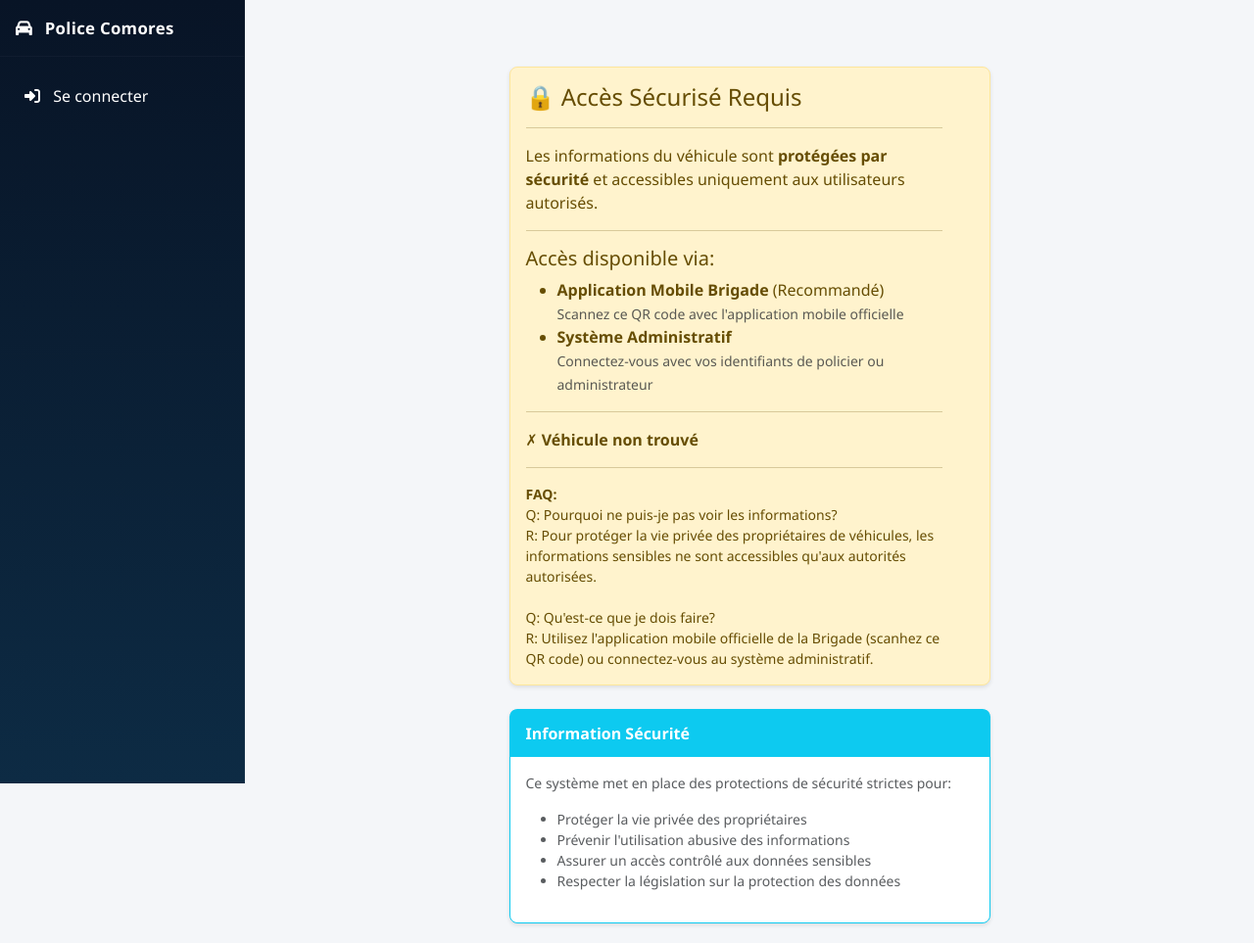
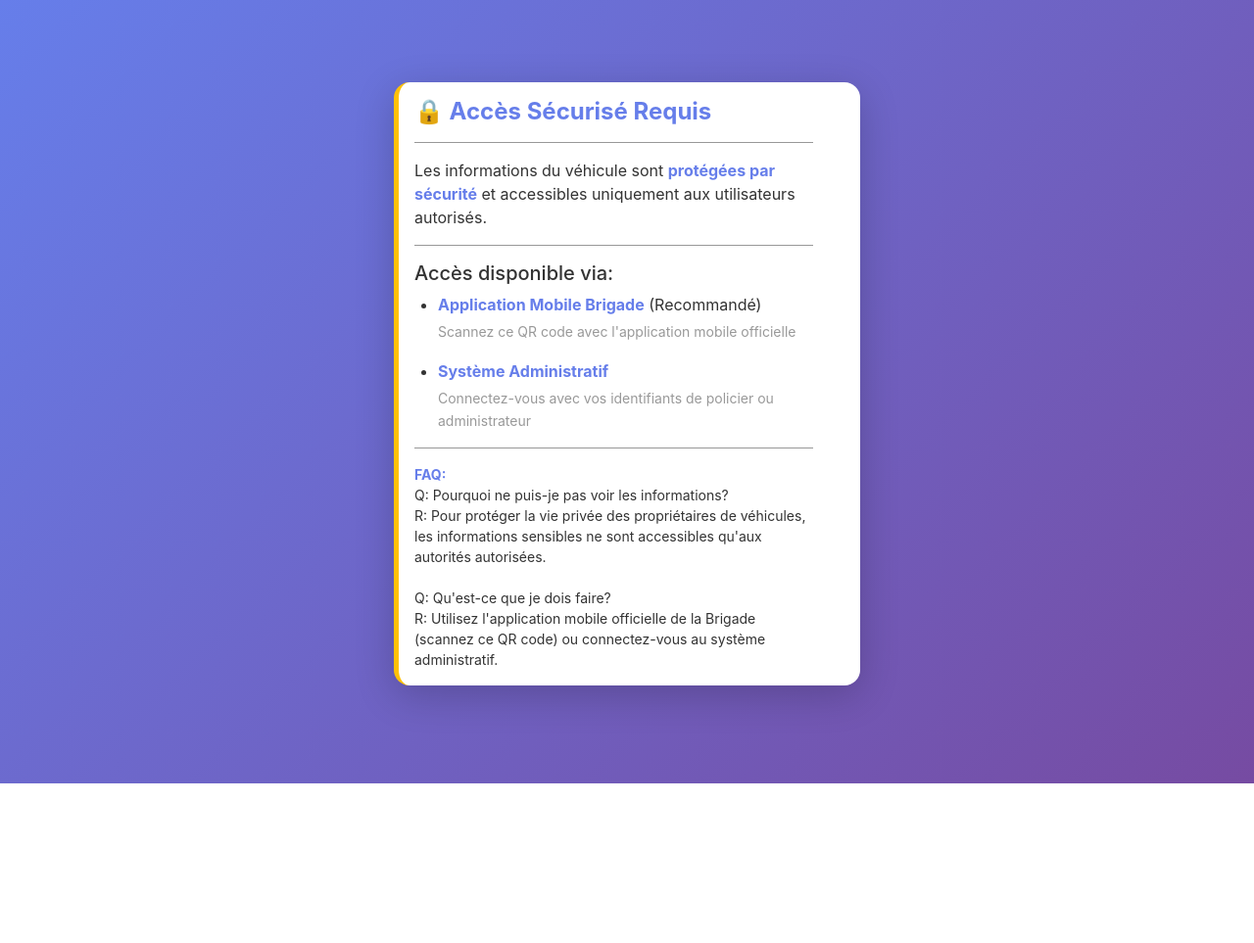
Before and after one commit to smarttechnology-km/brigade-mobile, a Flask app: template app/templates/track_secure.html in a window 1280 px wide. Shown: the whole page at 98% size. After the commit the page ends 800 px from the top, so only its background shows below. Run offline with Flask 3, Linux system fonts and the light colour scheme; the template is opened without the code that fills it, so the values that code supplies are empty; some libraries are stand-ins or nearby versions.

Commit message:
Add files via upload

```diff
--- a/app/templates/track_secure.html
+++ b/app/templates/track_secure.html
@@ -1,11 +1,81 @@
-{% extends "base.html" %}
-
-{% block title %}Accès Sécurisé - Suivi Véhicule{% endblock %}
-
-{% block content %}
-<div class="container mt-5">
-    <div class="row justify-content-center">
-        <div class="col-md-6">
+<!DOCTYPE html>
+<html lang="fr">
+<head>
+    <meta charset="UTF-8">
+    <meta name="viewport" content="width=device-width, initial-scale=1.0">
+    <title>Accès Sécurisé - Suivi Véhicule</title>
+    <link href="https://cdn.jsdelivr.net/npm/bootstrap@5.3.0/dist/css/bootstrap.min.css" rel="stylesheet">
+    <style>
+        body {
+            background: linear-gradient(135deg, #667eea 0%, #764ba2 100%);
+            min-height: 100vh;
+            display: flex;
+            align-items: center;
+            justify-content: center;
+            margin: 0;
+            padding: 20px;
+            font-family: -apple-system, BlinkMacSystemFont, 'Segoe UI', 'Roboto', 'Oxygen', 'Ubuntu', 'Cantarell', sans-serif;
+        }
+        .container {
+            max-width: 500px;
+        }
+        .alert {
+            border-radius: 16px;
+            border: none;
+            box-shadow: 0 10px 40px rgba(0,0,0,0.2);
+            background-color: #fff;
+            color: #333;
+        }
+        .alert-warning {
+            border-left: 5px solid #ffc107;
+        }
+        .alert-heading {
+            color: #667eea;
+            font-weight: 700;
+            font-size: 1.5rem;
+            margin-bottom: 1rem;
+        }
+        .card {
+            border-radius: 16px;
+            border: none;
+            box-shadow: 0 10px 40px rgba(0,0,0,0.2);
+            margin-top: 1.5rem;
+        }
+        .card-header {
+            background: linear-gradient(135deg, #667eea 0%, #764ba2 100%);
+            color: white;
+            border-radius: 16px 16px 0 0;
+            border: none;
+            padding: 1.5rem;
+            font-weight: 600;
+        }
+        .card-body {
+            padding: 1.5rem;
+        }
+        ul {
+            margin-bottom: 1rem;
+            padding-left: 1.5rem;
+        }
+        li {
+            margin-bottom: 1rem;
+            line-height: 1.6;
+        }
+        strong {
+            color: #667eea;
+        }
+        small {
+            color: #999;
+            display: block;
+            margin-top: 0.25rem;
+        }
+        hr {
+            background-color: #e0e0e0;
+            opacity: 0.5;
+        }
+    </style>
+</head>
+<body>
+    <div class="container">
         <div class="alert alert-warning alert-dismissible fade show" role="alert">
             <h4 class="alert-heading">🔒 Accès Sécurisé Requis</h4>
             <hr>
@@ -19,28 +89,14 @@
                 <li>
                     <strong>Application Mobile Brigade</strong> (Recommandé)
                     <br>
-                        <small class="text-muted">Scannez ce QR code avec l'application mobile officielle</small>
+                    <small>Scannez ce QR code avec l'application mobile officielle</small>
                 </li>
                 <li>
                     <strong>Système Administratif</strong>
                     <br>
-                        <small class="text-muted">Connectez-vous avec vos identifiants de policier ou administrateur</small>
+                    <small>Connectez-vous avec vos identifiants de policier ou administrateur</small>
                 </li>
             </ul>
-
-                <hr>
-
-                <div class="mt-3">
-                    {% if vehicle_found %}
-                        <p class="mb-2">
-                            <strong>✓ Véhicule valide trouvé</strong>
-                        </p>
-                    {% else %}
-                        <p class="mb-2">
-                            <strong>✗ Véhicule non trouvé</strong>
-                        </p>
-                    {% endif %}
-                </div>
 
             <hr>
 
@@ -53,39 +109,11 @@
                 <br><br>
                 Q: Qu'est-ce que je dois faire?
                 <br>
-                    R: Utilisez l'application mobile officielle de la Brigade (scanhez ce QR code) ou connectez-vous au système administratif.
+                R: Utilisez l'application mobile officielle de la Brigade (scannez ce QR code) ou connectez-vous au système administratif.
             </p>
-            </div>
-
-            <div class="card mt-4 border-info">
-                <div class="card-header bg-info text-white">
-                    <strong>Information Sécurité</strong>
-                </div>
-                <div class="card-body text-muted small">
-                    <p>
-                        Ce système met en place des protections de sécurité strictes pour:
-                    </p>
-                    <ul>
-                        <li>Protéger la vie privée des propriétaires</li>
-                        <li>Prévenir l'utilisation abusive des informations</li>
-                        <li>Assurer un accès contrôlé aux données sensibles</li>
-                        <li>Respecter la législation sur la protection des données</li>
-                    </ul>
-                </div>
-            </div>
-        </div>
         </div>
     </div>
 
-<style>
-    .alert {
-        border-radius: 8px;
-        box-shadow: 0 2px 4px rgba(0,0,0,0.1);
-    }
-
-    .card {
-        border-radius: 8px;
-        box-shadow: 0 2px 4px rgba(0,0,0,0.1);
-    }
-</style>
-{% endblock %}
+    <script src="https://cdn.jsdelivr.net/npm/bootstrap@5.3.0/dist/js/bootstrap.bundle.min.js"></script>
+</body>
+</html>
```
Lines whose indentation alone changed are shown as unchanged.
